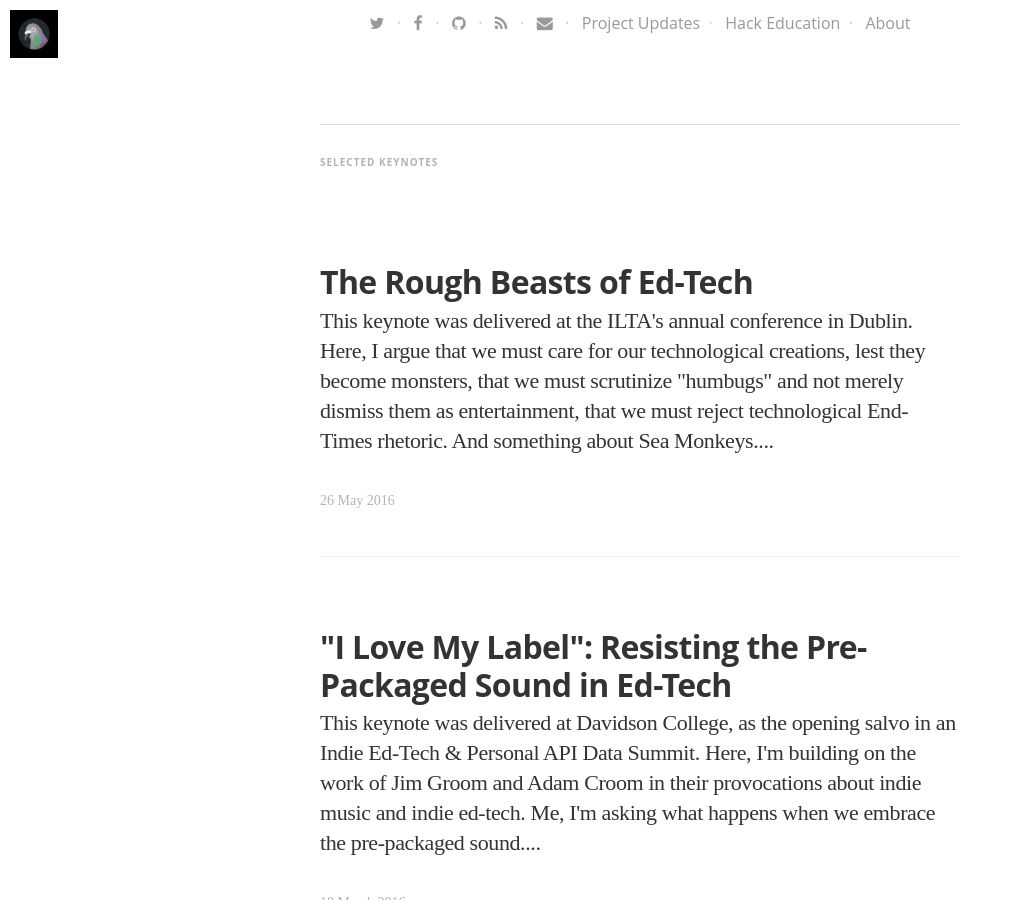
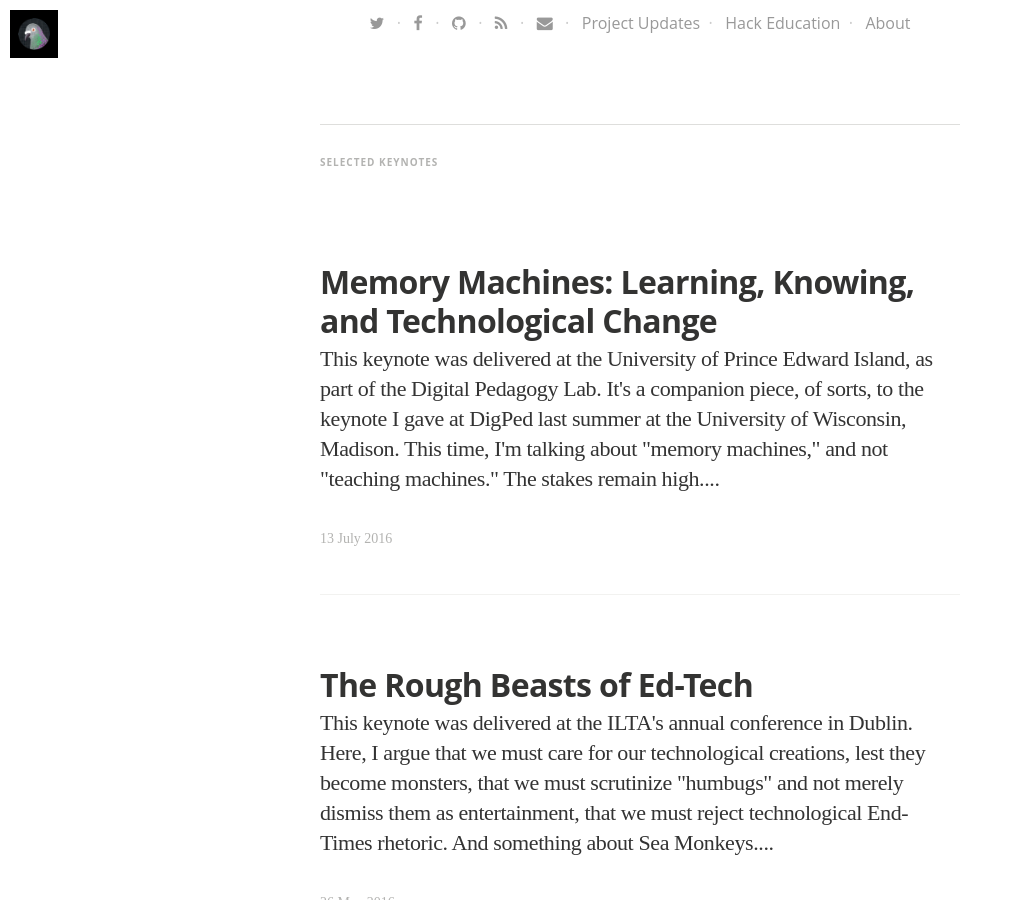
Before and after one commit to HackEducation/Speaking, a Jekyll site: the page built from index.html, in a window 1280 px wide and 900 px high, scrolled down 677 px. Shown: the whole window, without its empty margins (0-1013 px from the left). Built offline with Jekyll 4.4.1, drawn with Linux system fonts in a browser that asks for light colours; nearby versions of some CDN libraries; some web fonts are replaced.

Commit message:
new post

```diff
--- a/index.html
+++ b/index.html
@@ -5,6 +5,24 @@ layout: default
 
 
 <h5 class="index-headline featured"><span>Selected Keynotes</span></h5>
+
+
+    <div class="container featured">
+
+        <article class="post" itemscope itemtype="http://schema.org/BlogPosting" role="article">
+          <div class="article-item">
+            <header class="post-header">
+              <h2 class="post-title" itemprop="name"><a href="http://hackeducation.com/2016/07/13/memory-machines" itemprop="url">Memory Machines: Learning, Knowing, and Technological Change</a></h2>
+            </header>
+            <section class="post-excerpt" itemprop="description">
+              <p>This keynote was delivered at the University of Prince Edward Island, as part of the Digital Pedagogy Lab. It's a companion piece, of sorts, to the keynote I gave at DigPed last summer at the University of Wisconsin, Madison. This time, I'm talking about "memory machines," and not "teaching machines." The stakes remain high....</p>
+            </section>
+            <div class="post-meta">
+              <time datetime="13 July 2016">13 July 2016</time>
+  <!--            <span class="post-tags-set">on <span class="post-tag-">, <a href="/tag/"></a></span></span>-->
+            </div>
+          <div>
+        </article>
 
 
     <div class="container featured">
```
